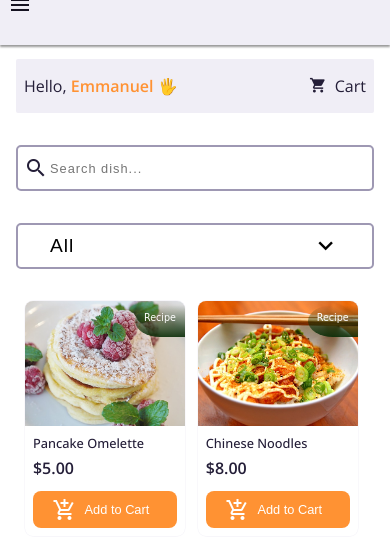
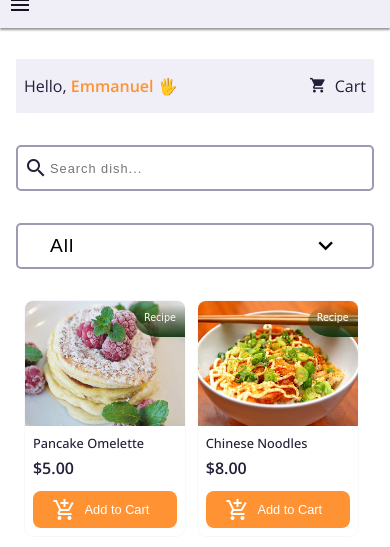
Before and after one commit to Shuyi-codex/global-delight-kitchen, a plain HTML site: page index.html in a window 390 px wide. Shown: the part 23-570 px from the top of the page. Drawn offline with nearby package versions, Linux system fonts and the light colour scheme; a web font is replaced by a local one.

Commit message:
Minor fix

```diff
--- a/styles.css
+++ b/styles.css
@@ -606,6 +606,10 @@ main .middle {
     /* background-color: var(--color-black); */
   }
 
+  nav {
+    height: 6vh;
+  }
+
   main .middle {
     flex-direction: column;
   }
```
